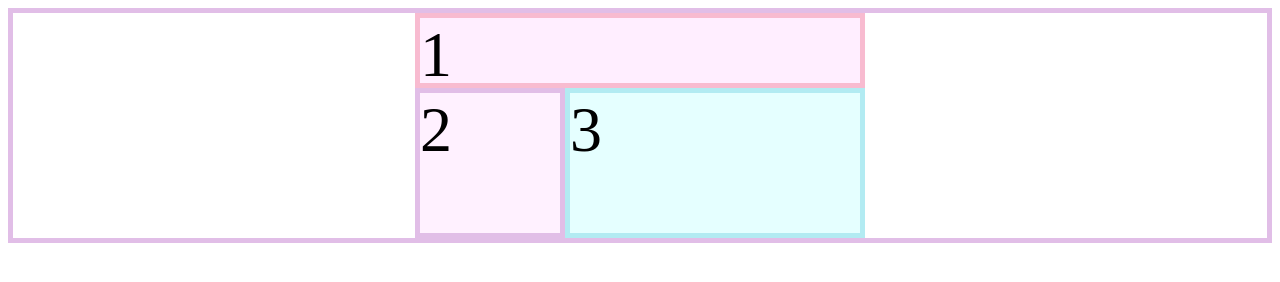
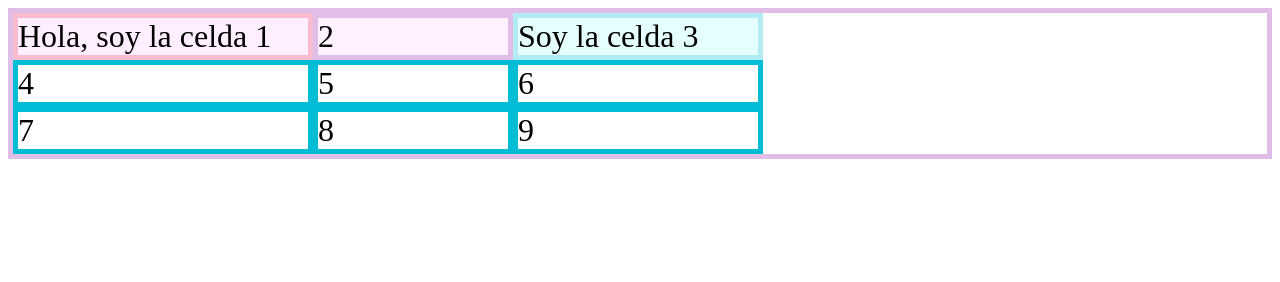
Before and after one commit to efdree/CCSGrid, a plain HTML site: page index.html in a window 1280 px wide. Drawn offline with Linux system fonts and the light colour scheme.

Commit message:
6th Class

```diff
--- a/index.html
+++ b/index.html
@@ -5,9 +5,15 @@
     </head>
     <body>
         <div class="contenedor">
-            <div class="item item1">1</div>
+            <div class="item item1">Hola, soy la celda 1</div>
             <div class="item item2">2</div>
-            <div class="item item3">3</div>
+            <div class="item item3">Soy la celda 3</div>
+            <div class="item item4">4</div>
+            <div class="item item5">5</div>
+            <div class="item item6">6</div>
+            <div class="item item7">7</div>
+            <div class="item item8">8</div>
+            <div class="item item9">9</div>
         </div>
 
     </body>
--- a/style.css
+++ b/style.css
@@ -2,33 +2,29 @@
     border: 5px solid #e1bee7;
     background-color: white;
     display: grid;
-    grid-template-columns: 150px 150px 150px;
-    grid-template-rows: 75px 75px 75px;
-    grid-template-areas:
-        "header header header"
-        "side main main"
-        "side main main";
-    place-content: center;
+    grid-template-columns: minmax(30px, 300px) 200px minmax(60px,250px);
+    grid-template-rows: repeat(3, auto);
 }
 
 .item {
-    font-size: 4rem;
+    border: 5px solid #00bcd4;
+    font-size: 2rem;
 }
 
 .item1 {
     border: 5px solid #f8bbd0;
     background-color: #ffeeff;
-    grid-area: header;
+
 }
 
 .item2 {
     border: 5px solid #e1bee7;
     background-color: #fff1ff;
-    grid-area: side;
+
 }
 
 .item3 {
     border: 5px solid #b2ebf2;
     background-color: #e5ffff;
-    grid-area: main;
+
 }
```
